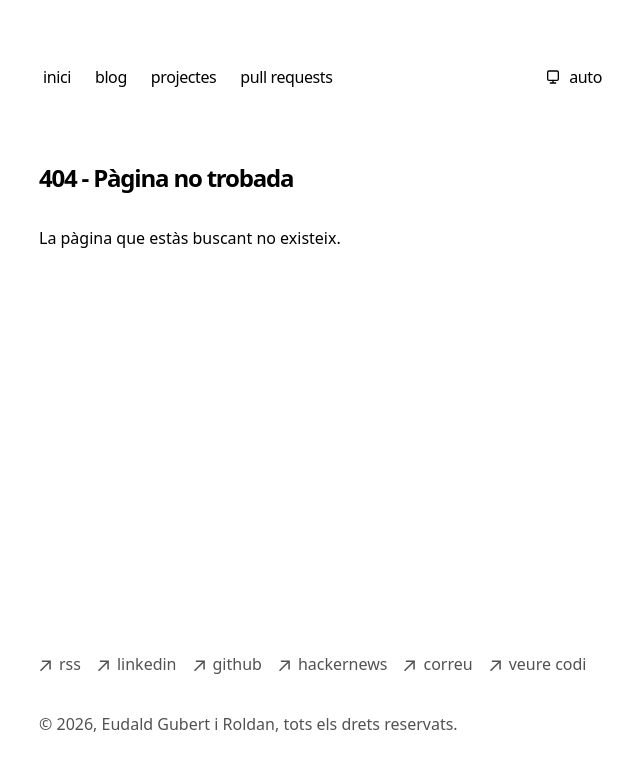
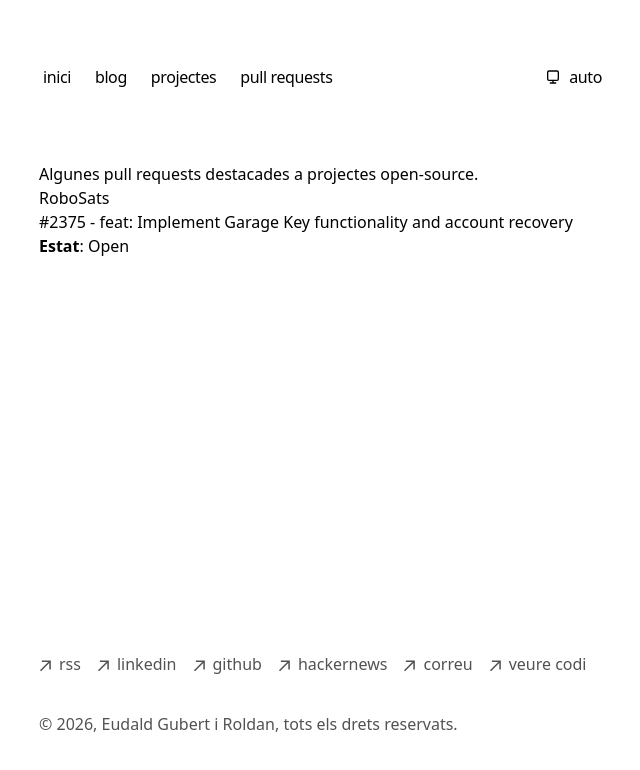
Before and after one commit to eudaldgr/eudald.gr, a Next.js app: page /pull-requests in a window 1280 px wide. Before the commit this address had no page. Shown: the top 770 px of the page, without its empty margins (313-953 px from the left). Built offline with nearby package versions, Linux system fonts and the light colour scheme.

Commit message:
feat: add pages for personal projects and pull requests with MDX content

```diff
--- /dev/null
+++ b/app/projectes/page.mdx
@@ -0,0 +1,5 @@
+Aquesta pàgina recull alguns projectes personals, experiments i coses que he anat muntant.
+
+## Homelab
+
+- [https://github.com/eudaldgr/homelab](https://github.com/eudaldgr/homelab)
--- /dev/null
+++ b/app/projectes/page.tsx
@@ -0,0 +1,18 @@
+import fs from 'fs'
+import path from 'path'
+import { MdxPage } from 'app/components/mdx-page'
+import { unstable_noStore as noStore } from 'next/cache'
+
+export const metadata = {
+  title: 'Projectes',
+  description: 'Aquí escric sobre els meus projectes públics.',
+}
+
+export default function Page() {
+  noStore()
+  const source = fs.readFileSync(
+    path.join(process.cwd(), 'app', 'projectes', 'page.mdx'),
+    'utf8'
+  )
+  return <MdxPage title="Projectes" source={source} />
+}
--- /dev/null
+++ b/app/pull-requests/page.mdx
@@ -0,0 +1,6 @@
+Algunes pull requests destacades a projectes open-source.
+
+## RoboSats
+
+- [#2375 - feat: Implement Garage Key functionality and account recovery](https://github.com/RoboSats/robosats/pull/2375)
+  **Estat**: Open
--- /dev/null
+++ b/app/pull-requests/page.tsx
@@ -0,0 +1,18 @@
+import fs from 'fs'
+import path from 'path'
+import { MdxPage } from 'app/components/mdx-page'
+import { unstable_noStore as noStore } from 'next/cache'
+
+export const metadata = {
+  title: 'Pull requests',
+  description: 'Aquí recopilo les meves pull requests públiques.',
+}
+
+export default function Page() {
+  noStore()
+  const source = fs.readFileSync(
+    path.join(process.cwd(), 'app', 'pull-requests', 'page.mdx'),
+    'utf8'
+  )
+  return <MdxPage title="Pull requests" source={source} />
+}
```
